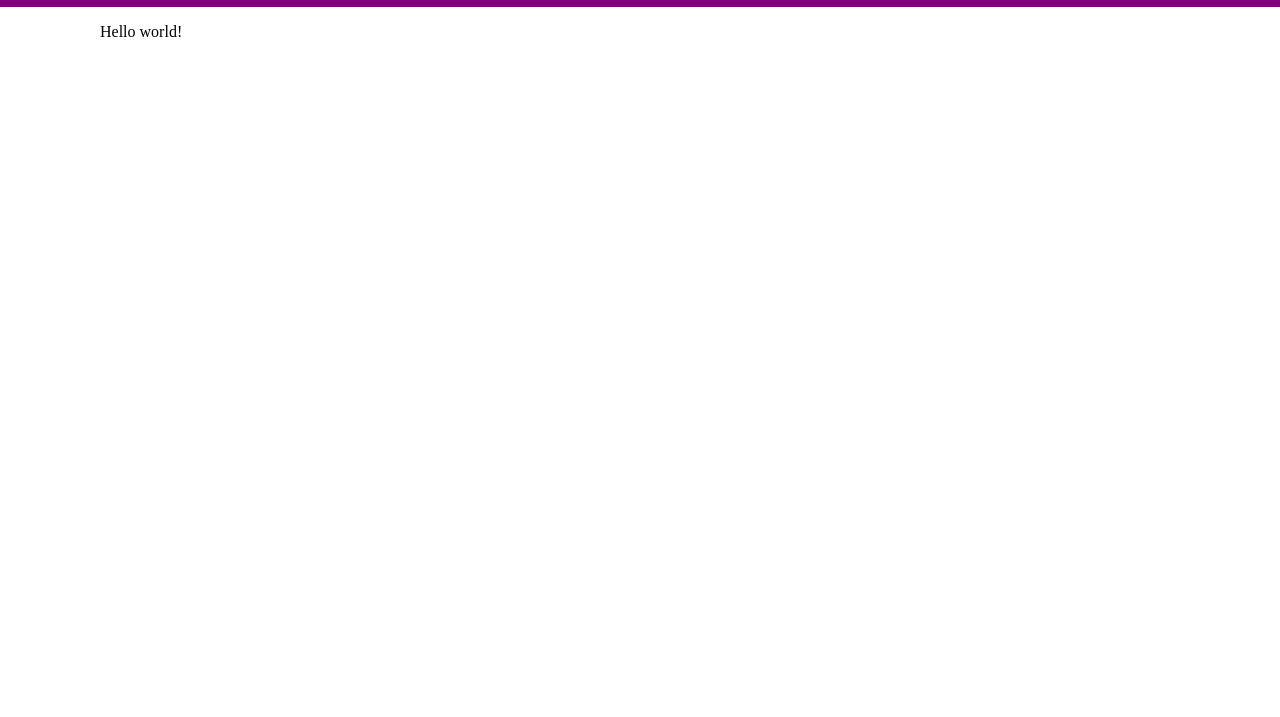
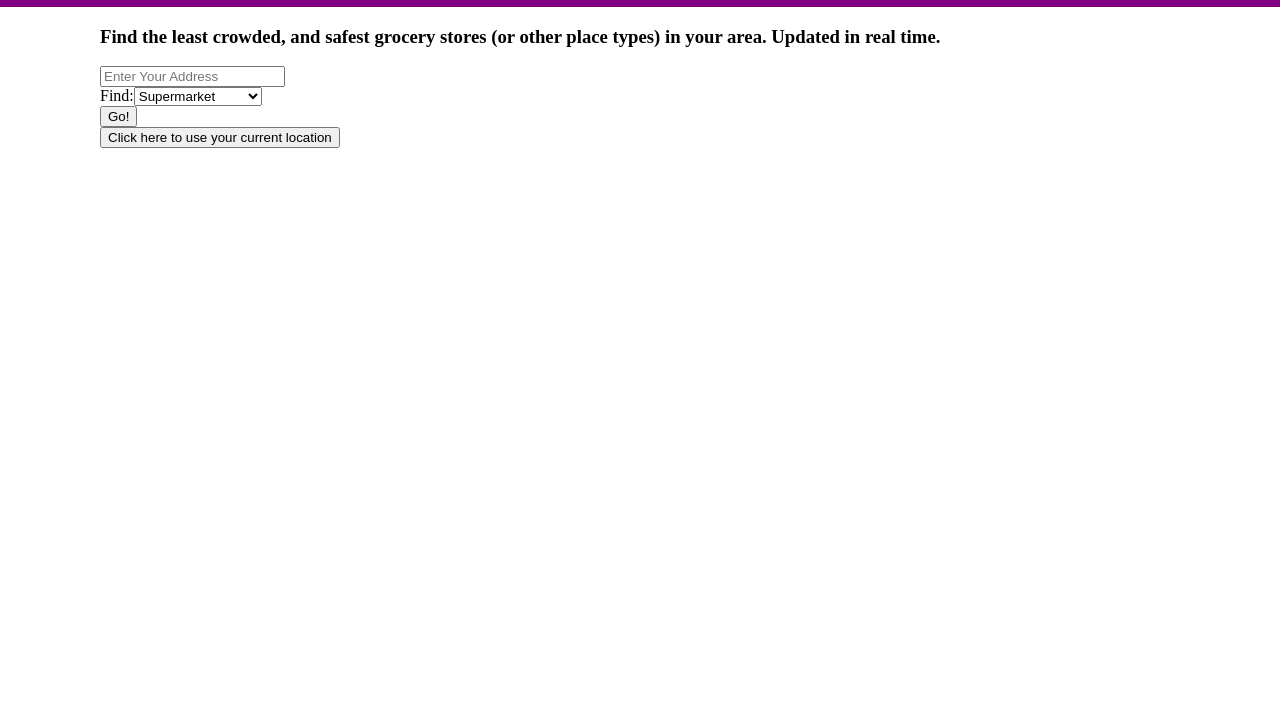
Before and after one commit to sunny-zuo/covid-wait, a Gatsby site in the folder client/: page / in a window 1280 px wide. Shown: the part 83-800 px from the top of the page. Built offline with nearby package versions, Linux system fonts and the light colour scheme; Gatsby itself is replaced by a stand-in of ours.

Commit message:
feat: add base HTML

```diff
--- a/client/src/pages/index.js
+++ b/client/src/pages/index.js
@@ -1,12 +1,58 @@
 import React from "react"
 import Layout from "../components/Layout"
 
-export default function Home() {
+class Home extends React.Component {
+  componentDidMount() {
+    /*
+    if (navigator.geolocation) {
+      navigator.geolocation.getCurrentPosition((position) => {
+        console.log(`${position.coords.latitude}, ${position.coords.longitude}`)
+      });
+    }*/
+  }
+
+  render() {
     return (
       <div>
         <Layout>
-        <p>Hello world!</p>
+          <h3>Find the least crowded, and safest grocery stores (or other place types) in your area. Updated in real time.</h3>
+          <form>
+            <input type="text" name="address" aria-label="User Address" placeholder="Enter Your Address"></input>
+            <br/>
+            <label>Find:</label>
+            <select id="placeType" name="placeType">
+              <option value="supermarket">Supermarket</option>
+              <option value="drugstore">Drug Store</option>
+              <option value="department_store">Department Store</option>
+            </select>
+          </form>
+          <button onClick={makeRequestAddy}>Go!</button>
+
+          <br/>
+          <button onClick={getLocation}>Click here to use your current location</button>
         </Layout>
       </div>
     )
   }
+}
+
+function getLocation() {
+  if (navigator.geolocation) {
+    console.log('has geolocation');
+    navigator.geolocation.getCurrentPosition((position) => {
+      console.log(`coords: ${position.coords.latitude}, ${position.coords.longitude}`)
+    }, (error) => {console.log(error)});
+  } else {
+    console.log('no geolocation')
+  }
+}
+
+function makeRequestCoords(position) {
+
+}
+
+function makeRequestAddy() {
+
+}
+
+export default Home;
```
Lines whose indentation alone changed are shown as unchanged.
